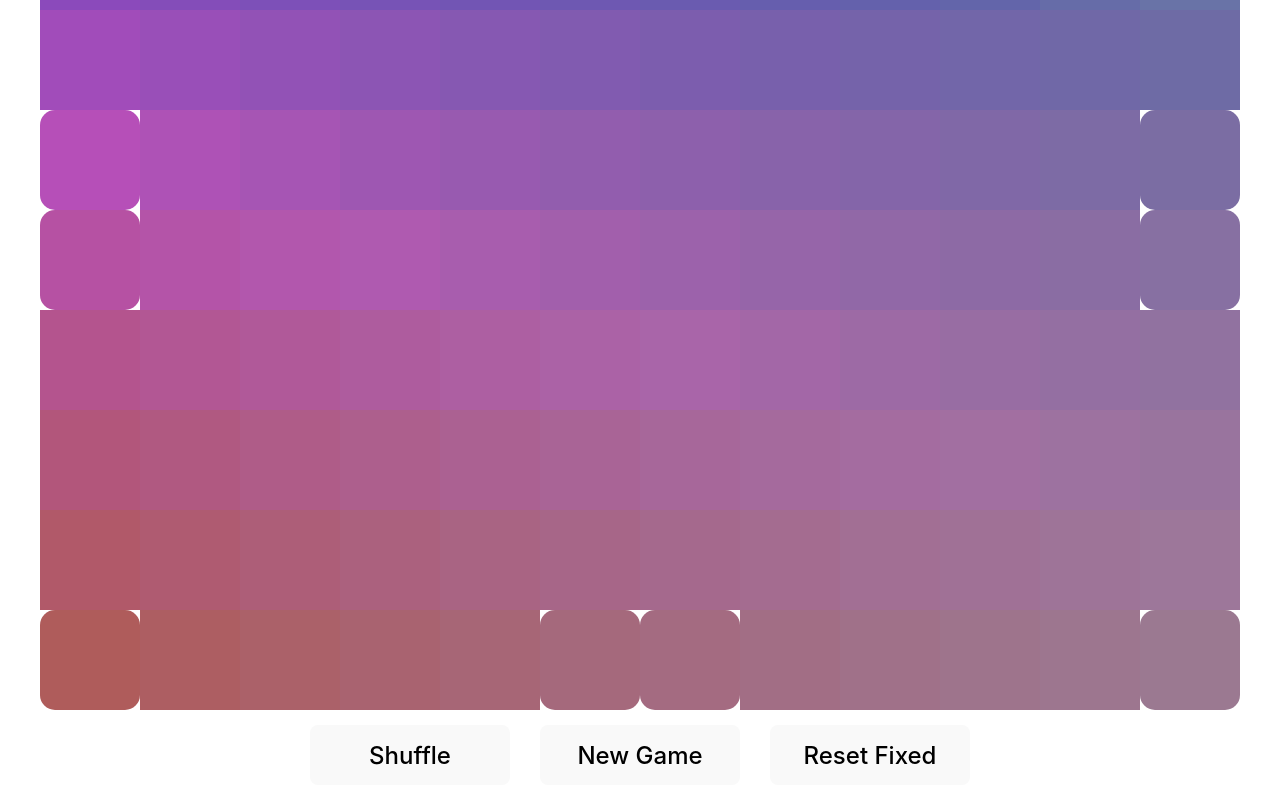
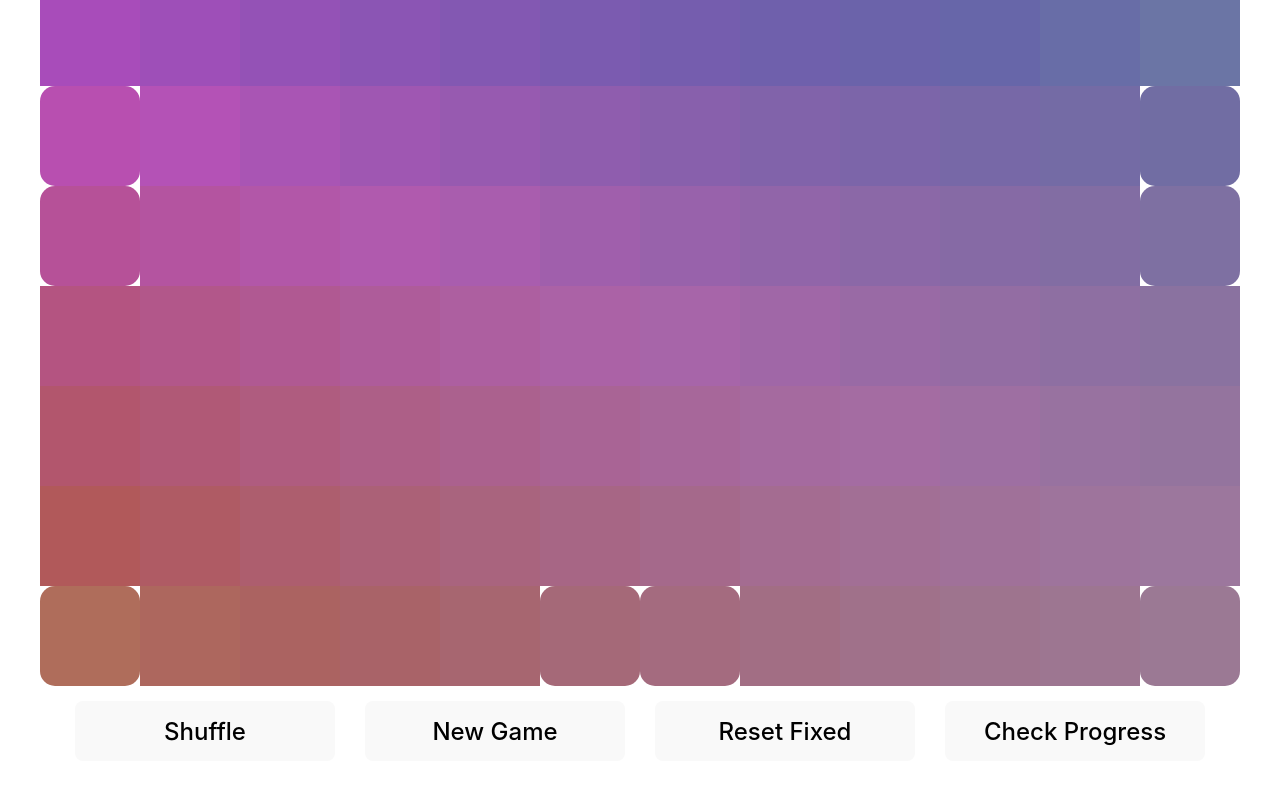
Before and after one commit to CHRISO1503/puzzles-site, a React (Vite) app: page /hue in a window 1280 px wide. Shown: the part 301-1101 px from the top of the page. After the commit the page ends 1077 px from the top, so only its background shows below. Built offline with nearby package versions, Linux system fonts and the light colour scheme.

Commit message:
Added button to check progress in Hue Improved colour schemes in Hue

```diff
--- a/src/routes/hue.tsx
+++ b/src/routes/hue.tsx
@@ -1,7 +1,7 @@
 import { ChangeEvent, useEffect, useState, KeyboardEvent, useRef } from "react";
 import "../styles/hue.css";
 export type Nullable<T> = T | null;
-//make selectable anchor points in browser. while selecting, set styling to anchor point on hover
+//remove anchor point on click in anchormode
 
 function Hue() {
     const squareWidth = 100;
@@ -12,7 +12,7 @@ function Hue() {
     const [xGradient, setXGradient] = useState([] as number[]);
     const [yGradient, setYGradient] = useState([] as number[]);
     const [originColour, setOriginColour] = useState([] as number[]);
-    const [anchorPoints, setAnchorPoints] = useState([
+    const defaultAnchors = [
         [0, 0],
         [numberOfRows - 1, 0],
         [0, numberOfColumns - 1],
@@ -25,18 +25,21 @@ function Hue() {
         [0, Math.floor((numberOfColumns - 1) / 2)],
         [numberOfRows - 1, Math.ceil((numberOfColumns - 1) / 2)],
         [numberOfRows - 1, Math.floor((numberOfColumns - 1) / 2)],
-    ]);
+    ];
+    const [anchorPoints, setAnchorPoints] = useState(defaultAnchors);
     const [pointSelectedCoords, setPointSelectedCoords] = useState(
         [] as number[]
     );
     const [pointSelected, setPointSelected] = useState(false);
     const [anchoring, setAnchoring] = useState(true);
+    const [completionText, setCompletionText] = useState("");
 
     useEffect(() => {
         initializeColours();
     }, []);
 
     useEffect(() => {
+        setCompletionText("");
         setAnchoring(true);
         initializeGrid();
     }, [yGradient]);
@@ -48,12 +51,12 @@ function Hue() {
             Math.random() * 10 + 45,
         ]);
         setXGradient([
-            (Math.random() - 0.5) * 30,
+            Math.random() * 15,
             (Math.random() - 0.5) * 5,
             (Math.random() - 0.5) * 5,
         ]);
         setYGradient([
-            (Math.random() - 0.5) * 30,
+            -Math.random() * 15,
             (Math.random() - 0.5) * 5,
             (Math.random() - 0.5) * 5,
         ]);
@@ -73,7 +76,7 @@ function Hue() {
                 );
             }
         }
-        setInitialGrid(grid.slice());
+        setInitialGrid(grid.map((row) => row.slice()));
         setGrid(grid.slice());
     }
 
@@ -109,6 +112,9 @@ function Hue() {
     }
 
     function handleClick(i: number, j: number) {
+        if (completionText != "") {
+            setCompletionText("");
+        }
         if (anchoring) {
             if (
                 anchorPoints.findIndex((c) => c[0] === i && c[1] === j) !== -1
@@ -140,7 +146,30 @@ function Hue() {
     }
 
     function resetAnchorPoints() {
-        setAnchorPoints([]);
+        setAnchorPoints(defaultAnchors);
+    }
+
+    function checkProgress() {
+        if (completionText != "") {
+            setCompletionText("");
+            return;
+        }
+        let correct = 0;
+        let gridSize = numberOfColumns * numberOfRows;
+        for (let i = 0; i < numberOfRows; i++) {
+            for (let j = 0; j < numberOfColumns; j++) {
+                if (initialGrid[i][j] == grid[i][j]) {
+                    correct++;
+                }
+            }
+            if (correct == gridSize) {
+                setCompletionText("Puzzle complete.");
+            } else {
+                setCompletionText(
+                    `${gridSize - correct} tiles are incorrectly placed.`
+                );
+            }
+        }
     }
 
     return (
@@ -187,7 +216,11 @@ function Hue() {
                 <button className="action-button" onClick={resetAnchorPoints}>
                     Reset Fixed
                 </button>
+                <button className="action-button" onClick={checkProgress}>
+                    Check Progress
+                </button>
             </div>
+            <p className="board-completion">{completionText}</p>
         </>
     );
 }
--- a/src/styles/hue.css
+++ b/src/styles/hue.css
@@ -7,7 +7,7 @@
 .action-button {
     margin-top: 20px;
     font-size: 1.5em;
-    width: 200px;
+    width: 260px;
     display: inline-block;
     margin: 15px;
 }
@@ -18,6 +18,11 @@
 
 .anchor-point {
     border-radius: 15px;
+}
+
+.board-completion {
+    font-size: 1.5em;
+    display: inline-flex;
 }
 
 @keyframes pulse {
```
